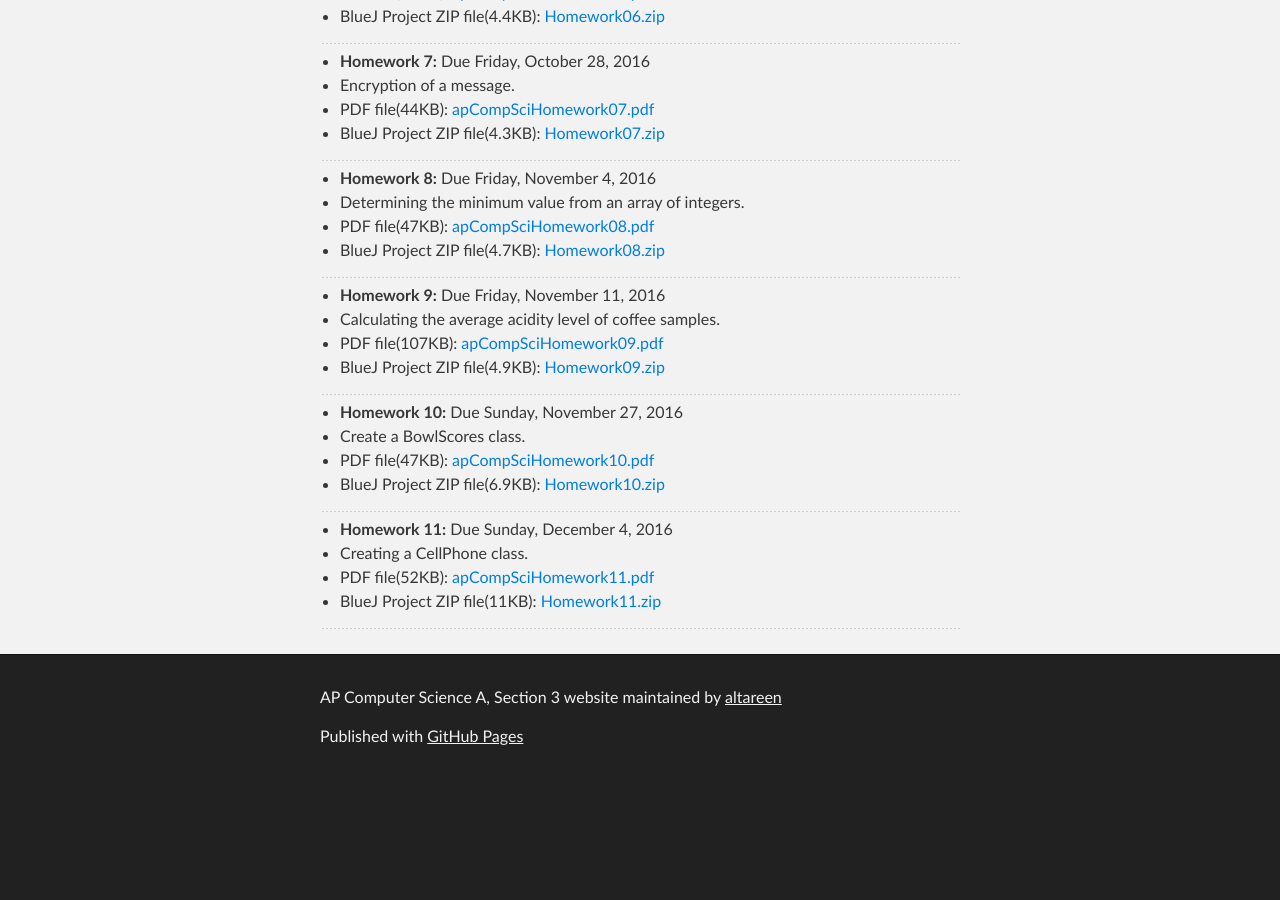
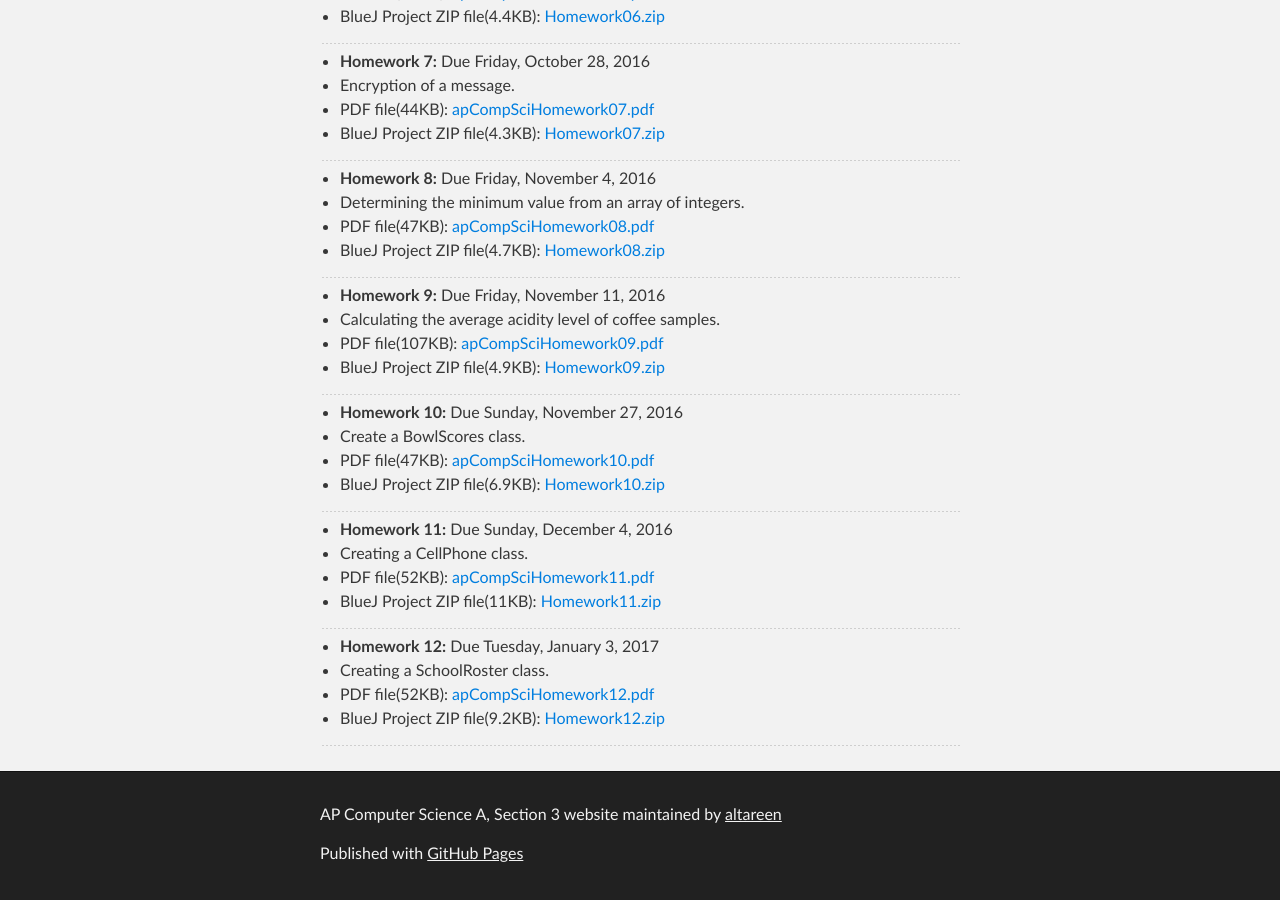
Before and after one commit to ynot1609/apcompsci3, a Jekyll site: the page built from homework/index.md, in a window 1280 px wide and 900 px high, scrolled down 1394 px. Built offline with Jekyll 4.4.1, drawn with Linux system fonts in a browser that asks for light colours; before the commit the page ends 2177 px from its top, so only the background shows below that.

Commit message:
added hw12

```diff
--- a/homework/index.md
+++ b/homework/index.md
@@ -101,3 +101,10 @@ title: Homework Assignments
 + BlueJ Project ZIP file(11KB): [Homework11.zip](/apcompsci3/assets/Homework11.zip)
 
 ---
+
++ **Homework 12:** Due Tuesday, January 3, 2017
++ Creating a SchoolRoster class.
++ PDF file(52KB): [apCompSciHomework12.pdf](/apcompsci3/assets/apCompSciHomework12.pdf)
++ BlueJ Project ZIP file(9.2KB): [Homework12.zip](/apcompsci3/assets/Homework12.zip)
+
+---
```
